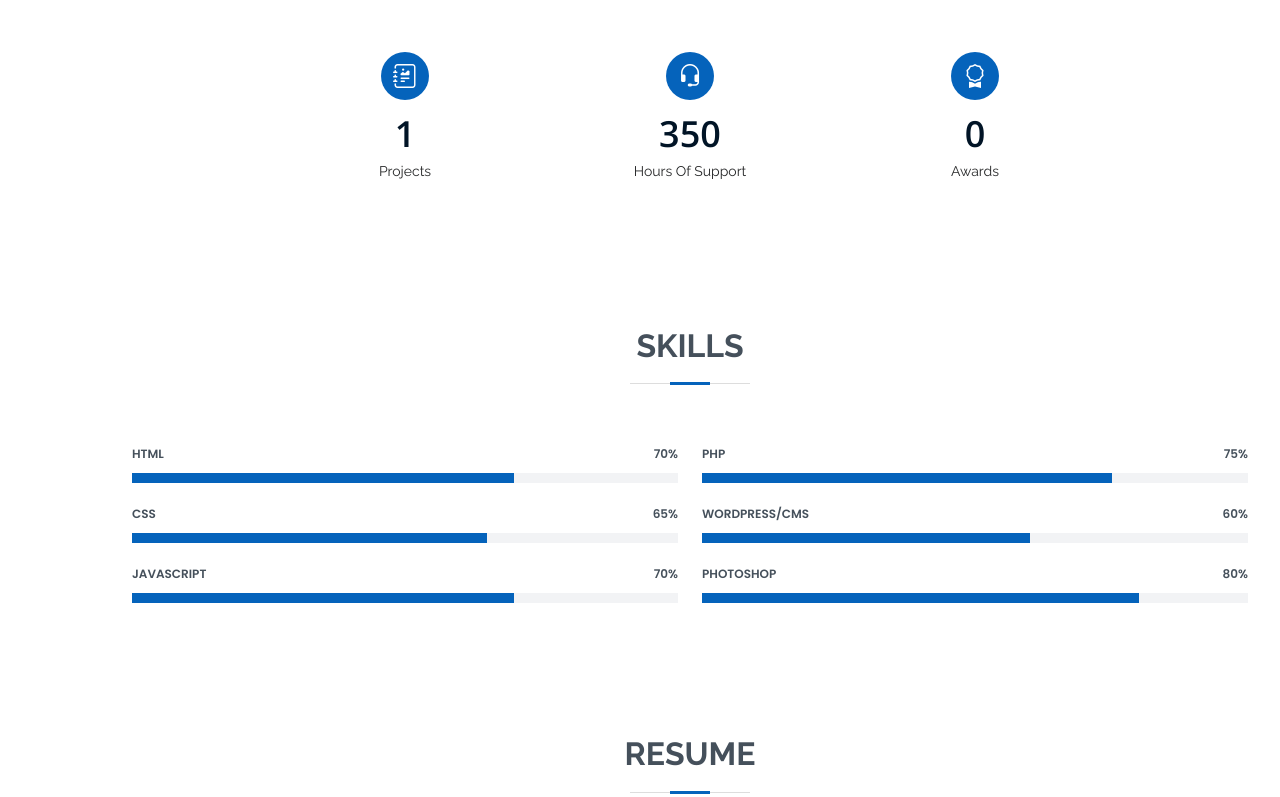
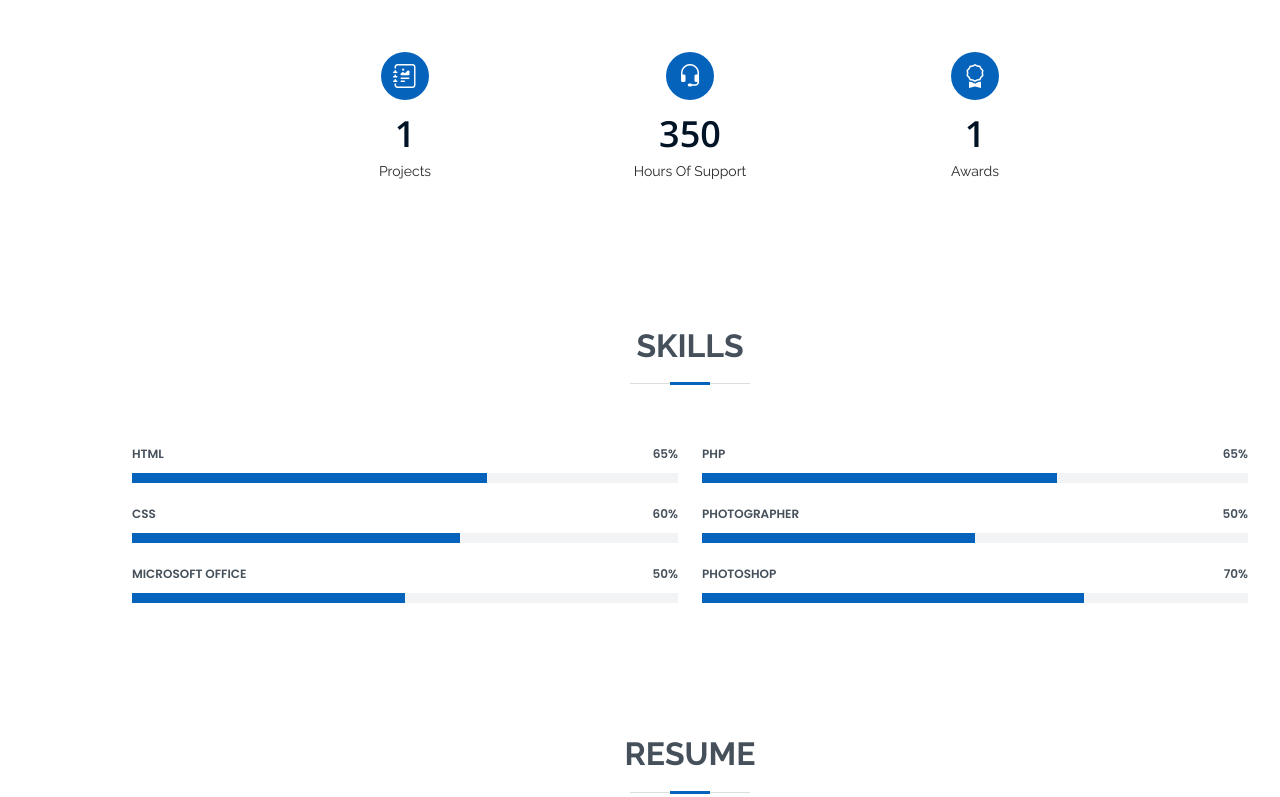
Before and after one commit to SevenThrone/SevenThrone.github.io, a plain HTML site: page index.html in a window 1280 px wide. Shown: the part 1247-2044 px from the top of the page. Drawn offline with nearby package versions, Linux system fonts and the light colour scheme.

Commit message:
Update index.html

```diff
--- a/index.html
+++ b/index.html
@@ -101,8 +101,8 @@
                 <div class="col-lg-6">
                   <ul>
                     <li><i class="bi bi-chevron-right"></i> <strong>Birthday:</strong> <span>3 May 2006</span></li>
-                    <li><i class="bi bi-chevron-right"></i> <strong>Website:</strong>
-                      <span>http://ukk25.rpl.smklbfu.sch.id</span></li>
+                    <li><i class="bi bi-chevron-right"></i> <strong>Website:</strong> <a href="http://ukk25.rpl.smklbfu.sch.id">http://ukk25.rpl.smklbfu.sch.id</a></li>
+
                     <li><i class="bi bi-chevron-right"></i> <strong>Phone:</strong> <span>+62 8317 5884 195</span></li>
                     <li><i class="bi bi-chevron-right"></i> <strong>City:</strong> <span>Pekanbaru, INDONESIA</span>
                     </li>
@@ -160,7 +160,7 @@
           <div class="col-lg-3 col-md-6 mt-5 mt-lg-0">
             <div class="count-box">
               <i class="bi bi-award"></i>
-              <span data-purecounter-start="0" data-purecounter-end="0" data-purecounter-duration="1"
+              <span data-purecounter-start="0" data-purecounter-end="1" data-purecounter-duration="1"
                 class="purecounter"></span>
               <p>Awards</p>
             </div>
@@ -185,15 +185,7 @@
           <div class="col-lg-6">
 
             <div class="progress">
-              <span class="skill">HTML <i class="val">70%</i></span>
-              <div class="progress-bar-wrap">
-                <div class="progress-bar" role="progressbar" aria-valuenow="70" aria-valuemin="0" aria-valuemax="100">
-                </div>
-              </div>
-            </div>
-
-            <div class="progress">
-              <span class="skill">CSS <i class="val">65%</i></span>
+              <span class="skill">HTML <i class="val">65%</i></span>
               <div class="progress-bar-wrap">
                 <div class="progress-bar" role="progressbar" aria-valuenow="65" aria-valuemin="0" aria-valuemax="100">
                 </div>
@@ -201,9 +193,17 @@
             </div>
 
             <div class="progress">
-              <span class="skill">JavaScript <i class="val">70%</i></span>
+              <span class="skill">CSS <i class="val">60%</i></span>
               <div class="progress-bar-wrap">
-                <div class="progress-bar" role="progressbar" aria-valuenow="70" aria-valuemin="0" aria-valuemax="100">
+                <div class="progress-bar" role="progressbar" aria-valuenow="60" aria-valuemin="0" aria-valuemax="100">
+                </div>
+              </div>
+            </div>
+
+            <div class="progress">
+              <span class="skill">Microsoft Office <i class="val">50%</i></span>
+              <div class="progress-bar-wrap">
+                <div class="progress-bar" role="progressbar" aria-valuenow="50" aria-valuemin="0" aria-valuemax="100">
                 </div>
               </div>
             </div>
@@ -213,25 +213,25 @@
           <div class="col-lg-6">
 
             <div class="progress">
-              <span class="skill">PHP <i class="val">75%</i></span>
+              <span class="skill">PHP <i class="val">65%</i></span>
               <div class="progress-bar-wrap">
-                <div class="progress-bar" role="progressbar" aria-valuenow="75" aria-valuemin="0" aria-valuemax="100">
+                <div class="progress-bar" role="progressbar" aria-valuenow="65" aria-valuemin="0" aria-valuemax="100">
                 </div>
               </div>
             </div>
 
             <div class="progress">
-              <span class="skill">WordPress/CMS <i class="val">60%</i></span>
+              <span class="skill">Photographer <i class="val">50%</i></span>
               <div class="progress-bar-wrap">
-                <div class="progress-bar" role="progressbar" aria-valuenow="60" aria-valuemin="0" aria-valuemax="100">
+                <div class="progress-bar" role="progressbar" aria-valuenow="50" aria-valuemin="0" aria-valuemax="100">
                 </div>
               </div>
             </div>
 
             <div class="progress">
-              <span class="skill">Photoshop <i class="val">80%</i></span>
+              <span class="skill">Photoshop <i class="val">70%</i></span>
               <div class="progress-bar-wrap">
-                <div class="progress-bar" role="progressbar" aria-valuenow="80" aria-valuemin="0" aria-valuemax="100">
+                <div class="progress-bar" role="progressbar" aria-valuenow="70" aria-valuemin="0" aria-valuemax="100">
                 </div>
               </div>
             </div>
@@ -489,7 +489,7 @@
         <!-- Licensing information: [license-url] -->
         <!-- Purchase the pro version with working PHP/AJAX contact form: https://bootstrapmade.com/free-html-bootstrap-template-my-resume/ -->
 
-        My Website <!--  <a href="http://ukk25.rpl.smklbfu.sch.id">Gallery Photo's </a> -->
+        My Website <a href="http://ukk25.rpl.smklbfu.sch.id">Gallery Photo's </a>
       </div>
     </div>
   </footer><!-- End Footer -->
```
